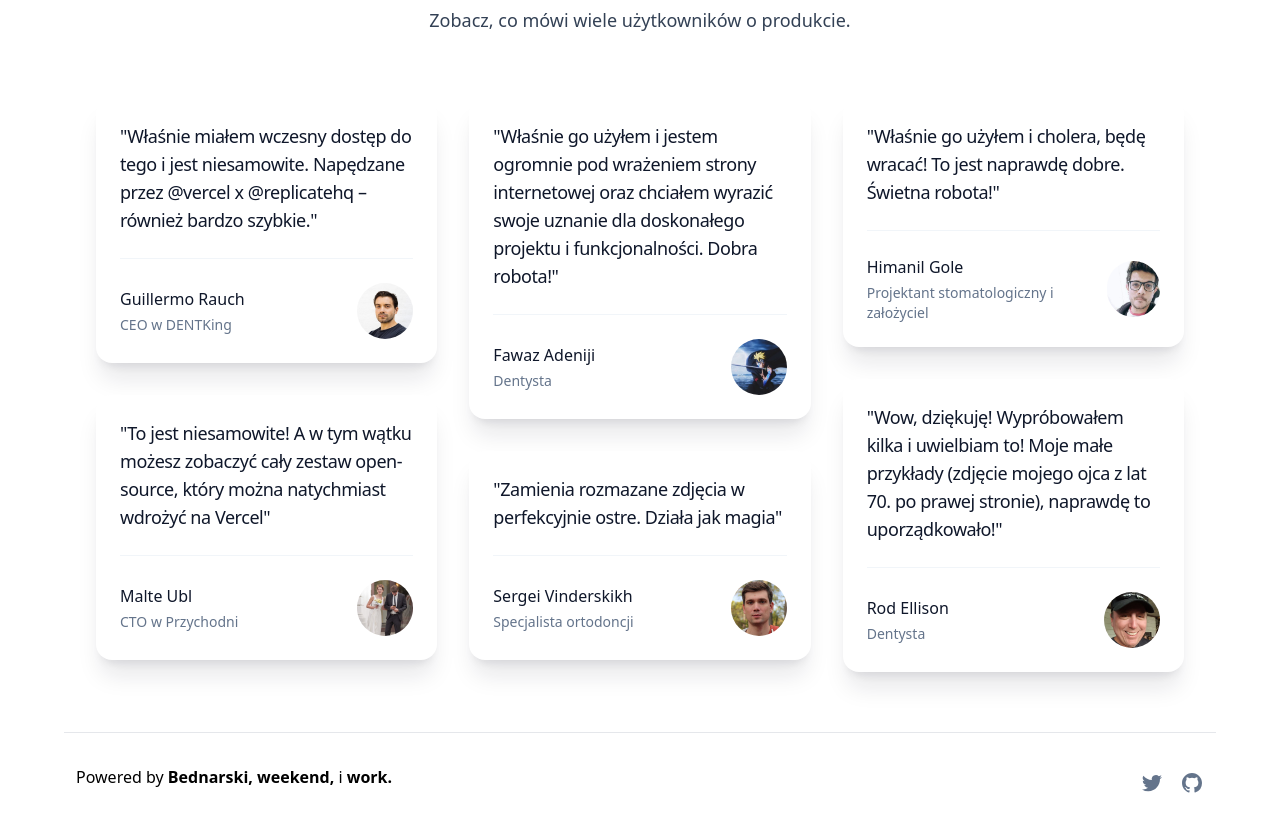
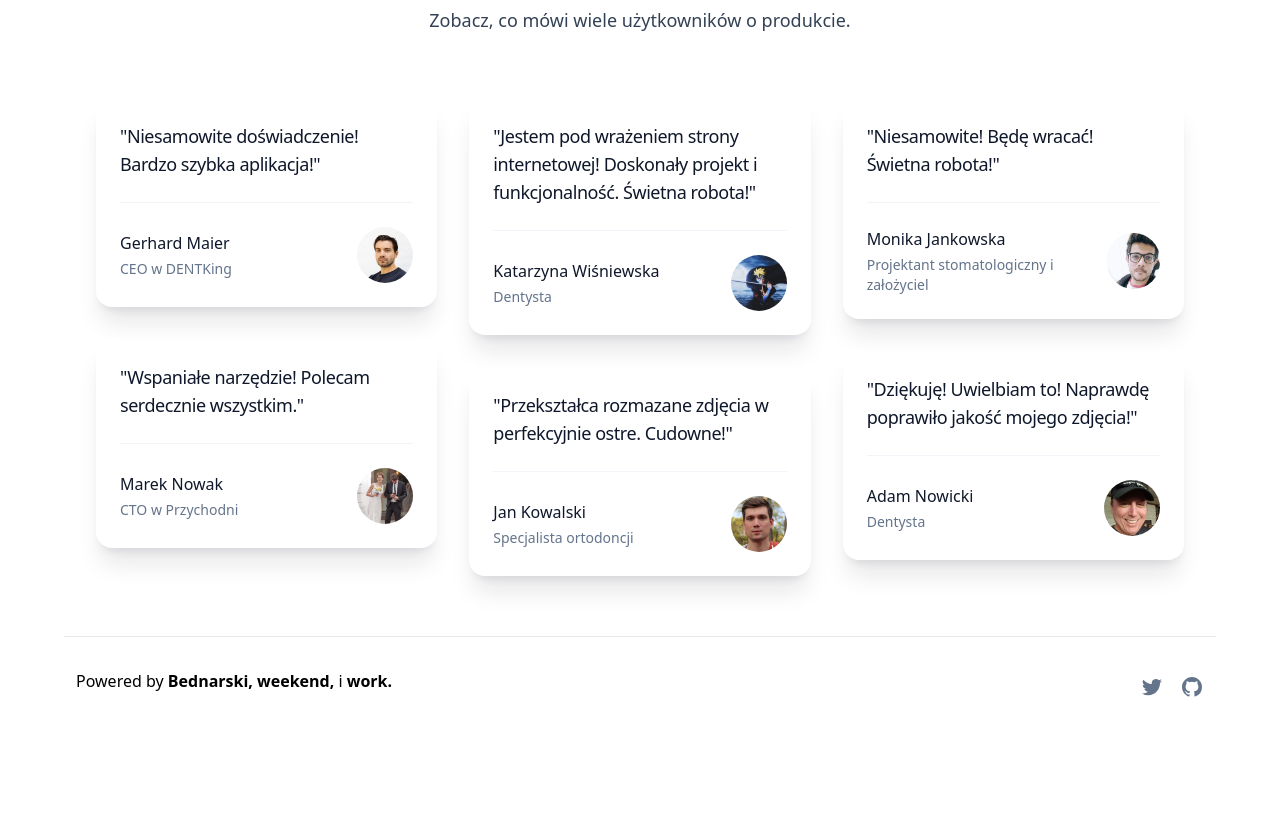
Before and after one commit to gbednarski/p2, a Next.js app: page / in a window 1280 px wide. Shown: the part 1420-2240 px from the top of the page. After the commit the page ends 2144 px from the top, so only its background shows below. Built offline with nearby package versions, Linux system fonts and the light colour scheme.

Commit message:
Update Testimonials.tsx

```diff
--- a/components/Testimonials.tsx
+++ b/components/Testimonials.tsx
@@ -4,20 +4,20 @@ const testimonials = [
   [
     {
       content:
-        "Właśnie miałem wczesny dostęp do tego i jest niesamowite. Napędzane przez @vercel x @replicatehq – również bardzo szybkie.",
+        "Niesamowite doświadczenie! Bardzo szybka aplikacja!",
       link: "https://twitter.com/rauchg/status/1612233034622984192",
       author: {
-        name: "Guillermo Rauch",
+        name: "Gerhard Maier",
         role: "CEO w DENTKing",
         image: "/g.jpg",
       },
     },
     {
       content:
-        "To jest niesamowite! A w tym wątku możesz zobaczyć cały zestaw open-source, który można natychmiast wdrożyć na Vercel",
+        "Wspaniałe narzędzie! Polecam serdecznie wszystkim.",
       link: "https://twitter.com/cramforce/status/1612496954218672128",
       author: {
-        name: "Malte Ubl",
+        name: "Marek Nowak",
         role: "CTO w Przychodni",
         image: "/malte.jpg",
       },
@@ -26,20 +26,20 @@ const testimonials = [
   [
     {
       content:
-        "Właśnie go użyłem i jestem ogromnie pod wrażeniem strony internetowej oraz chciałem wyrazić swoje uznanie dla doskonałego projektu i funkcjonalności. Dobra robota!",
+        "Jestem pod wrażeniem strony internetowej! Doskonały projekt i funkcjonalność. Świetna robota!",
       link: "https://twitter.com/phar_whaz/status/1612498030627852309",
       author: {
-        name: "Fawaz Adeniji",
+        name: "Katarzyna Wiśniewska",
         role: "Dentysta",
         image: "/fawaz.jpg",
       },
     },
     {
       content:
-        "Zamienia rozmazane zdjęcia w perfekcyjnie ostre. Działa jak magia",
+        "Przekształca rozmazane zdjęcia w perfekcyjnie ostre. Cudowne!",
       link: "https://twitter.com/sergvind/status/1612610058369515521",
       author: {
-        name: "Sergei Vinderskikh",
+        name: "Jan Kowalski",
         role: "Specjalista ortodoncji",
         image: "/sergei.jpg",
       },
@@ -48,20 +48,20 @@ const testimonials = [
   [
     {
       content:
-        "Właśnie go użyłem i cholera, będę wracać! To jest naprawdę dobre. Świetna robota!",
+        "Niesamowite! Będę wracać! Świetna robota!",
       link: "https://twitter.com/Himanil_Gole/status/1612510385504157697",
       author: {
-        name: "Himanil Gole",
+        name: "Monika Jankowska",
         role: "Projektant stomatologiczny i założyciel",
         image: "/himanil.jpg",
       },
     },
     {
       content:
-        "Wow, dziękuję! Wypróbowałem kilka i uwielbiam to! Moje małe przykłady (zdjęcie mojego ojca z lat 70. po prawej stronie), naprawdę to uporządkowało!",
+        "Dziękuję! Uwielbiam to! Naprawdę poprawiło jakość mojego zdjęcia!",
       link: "https://twitter.com/rod_ellison/status/1612513333302775809",
       author: {
-        name: "Rod Ellison",
+        name: "Adam Nowicki",
         role: "Dentysta",
         image: "/rod.jpg",
       },
```
